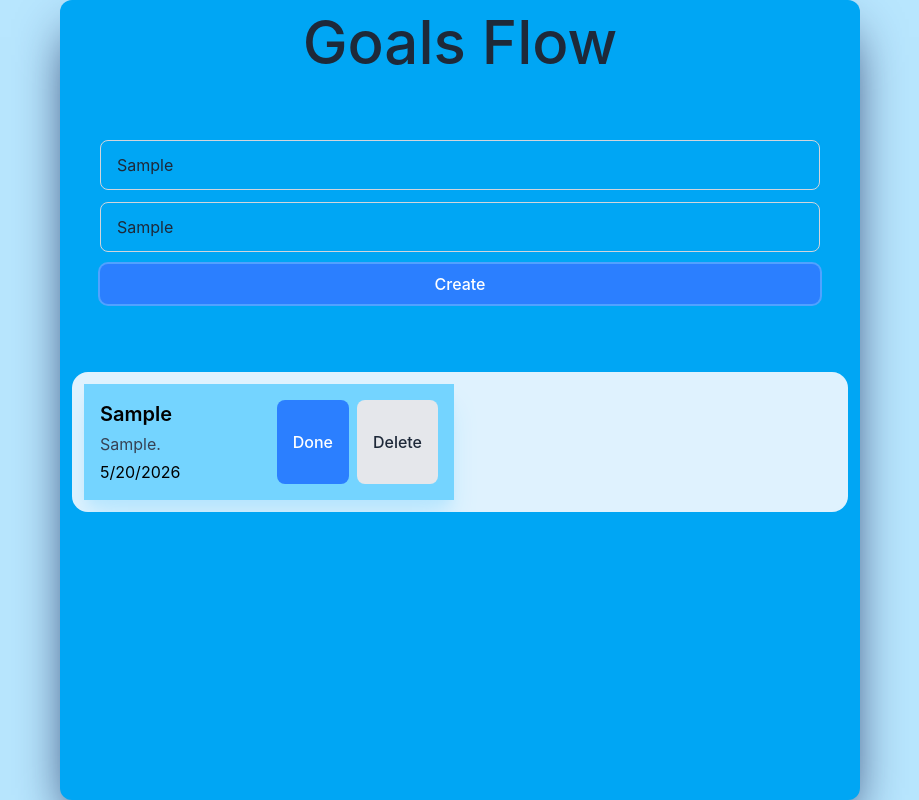
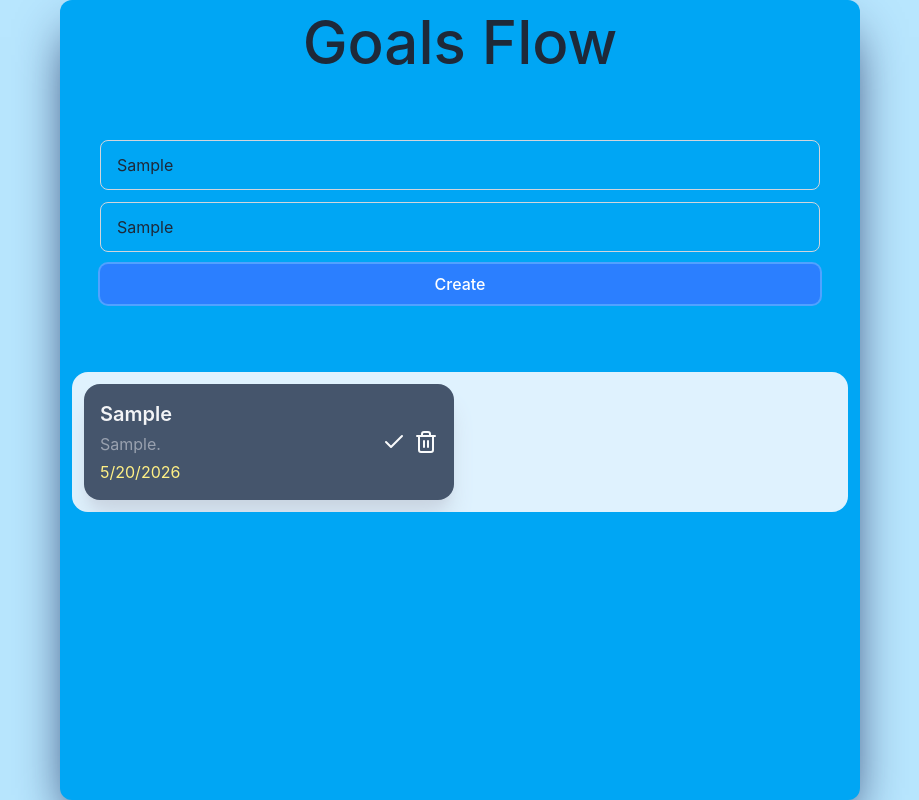
Before and after one commit to pauloh-neo/react-goalsFlow, a React (Vite) app: page / in a window 1280 px wide. Both pictures are taken after typing "Sample", "Sample" into the empty fields and a click on the button "Create". Shown: the whole page, without its empty margins (180-1099 px from the left). Built offline with nearby package versions, Linux system fonts and the light colour scheme.

Commit message:
Adjust GoalsList Style

```diff
--- a/package.json
+++ b/package.json
@@ -11,6 +11,7 @@
   },
   "dependencies": {
     "@tailwindcss/vite": "^4.3.0",
+    "lucide-react": "^1.16.0",
     "react": "^19.2.6",
     "react-dom": "^19.2.6",
     "tailwindcss": "^4.3.0"
--- a/src/components/GoalsList.tsx
+++ b/src/components/GoalsList.tsx
@@ -1,5 +1,7 @@
+import type { ReactNode } from "react";
 import { type Goals } from "../App";
-import Button from "./Button";
+import { InfoBox } from "./InfoBox";
+import { Check, Trash } from "lucide-react";
 
 type GoalsListProps = {
     goals: Goals[];
@@ -12,21 +14,48 @@ export function GoalsList({goals, handleDelete, handleIsDone}:GoalsListProps){
     // const arrNum = Array.from({length: 5}, (_, i) => i)
     // console.log(arrNum)
 
+    if(goals.length === 0){
         return(
+            <InfoBox mode="hint">
+                <p>Start adding your goals!</p>
+            </InfoBox>
+        )
+    }
+
+    let warningBox: ReactNode;
+
+    if(goals.length >= 4){
+        warningBox = (
+            <InfoBox mode="warning">
+                <p>You're collecting a lot of goals. Don't put too much on your plate! </p>
+            </InfoBox>
+        )
+    }
+
+    return(
+        <>
+            {warningBox}
             <ul className="bg-sky-100 grid grid-cols-2 gap-3 p-3 rounded-2xl overflow-y-auto">
                 {goals.map((goal) => (
-                <li className="bg-sky-300 p-4 flex justify-between shadow-sky-200 shadow-xl" key={goal.id}>
-                    <div className="flex flex-col gap-1">
-                        <h2 className={`${goal.isDone? "text-xl font-semibold text-gray-800 line-through" : "text-xl font-semibold"}`}>{goal.title}</h2>
-                        <p className="text-gray-700">{goal.description}.</p>
-                        <span>{new Date(goal.CreatedAt).toLocaleDateString()}</span>
+                    <li className="bg-slate-600 p-4 flex justify-between shadow-slate-300 shadow-xl rounded-2xl" key={goal.id}>
+                        <div className="flex flex-col gap-1 ">
+                            <h2 className={`${goal.isDone? "text-xl font-semibold text-gray-100 line-through" : "text-gray-100 text-xl font-semibold"}`}>{goal.title}</h2>
+                            <p className="text-gray-400">{goal.description}.</p>
+                            <span className="text-yellow-200">{new Date(goal.CreatedAt).toLocaleDateString()}</span>
                         </div>
                         <div className="flex gap-2">
-                        <Button onClick={() => handleIsDone(goal.id)} variant="primary" size="md">Done</Button>
-                        <Button onClick={() => handleDelete(goal.id)} variant="secondary" size="md">Delete</Button>
+                            <button >
+                                <Check className="text-gray-50 cursor-pointer hover:text-gray-300" size={24}/>
+                            </button>
+                            <button>
+                                <Trash className="text-gray-50 cursor-pointer hover:text-gray-300" size={24}/>
+                            </button>
+                            {/* <Button onClick={() => handleIsDone(goal.id)} variant="primary" size="md">Done</Button>
+                            <Button onClick={() => handleDelete(goal.id)} variant="secondary" size="md">Delete</Button> */}
                         </div>
                     </li>
                 ))}
             </ul>
+        </>
     )
 }
--- /dev/null
+++ b/src/components/InfoBox.tsx
@@ -0,0 +1,23 @@
+import type { ReactNode } from "react"
+
+type InfoBoxProps = {
+    children: ReactNode;
+    mode: 'hint' | 'warning'
+}
+
+export function InfoBox({children, mode}: InfoBoxProps){
+
+    if(mode === 'hint'){
+        return(
+            <span>
+                {children}
+            </span>
+        )
+    }
+
+    return(
+        <span>
+            {children}
+        </span>
+    )
+}
```
Also changed, not shown: 1 other file (tests, documents, lock files or other folders). Lines whose indentation alone changed are shown as unchanged.
